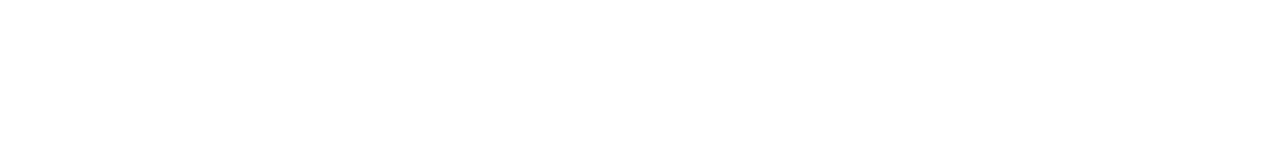
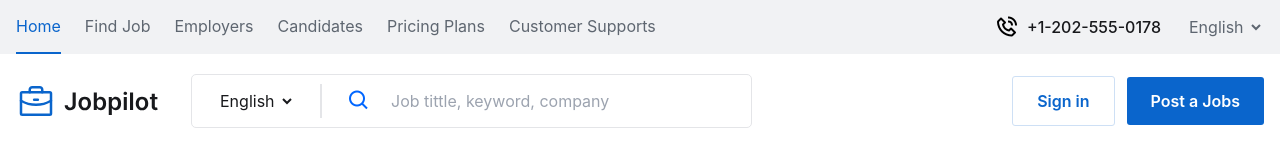
Before and after one commit to pnasiba/edujob.uz, a website: page index.html in a window 1280 px wide. Drawn offline with nearby package versions, Linux system fonts and the light colour scheme.

Commit message:
header done

```diff
--- a/index.html
+++ b/index.html
@@ -19,6 +19,98 @@
 </head>
 
 <body>
+    <header>
+        <nav class="bg-[#F1F2F4]">
+            <div class="container px-4 mx-auto">
+                <div class="nav__top flex justify-between items-center">
+                    <div>
+                        <ul class="flex gap-[24px]">
+                            <li
+                                class="active:text-[#0A65CC] text-[#0A65CC] hover:text-[#0A65CC] cursor-pointer hover:border-b-[#0A65CC] border-b-[#0A65CC] hover:border-b-2 border-b-2 py-[16px] font-normal leading-[20px]">
+                                Home</li>
+                            <li
+                                class="active:text-[#0A65CC] text-[#5E6670] hover:text-[#0A65CC] cursor-pointer hover:border-b-[#0A65CC] hover:border-b-2 py-[16px] font-normal leading-[20px]">
+                                Find Job</li>
+                            <li
+                                class="active:text-[#0A65CC] text-[#5E6670] hover:text-[#0A65CC] cursor-pointer hover:border-b-[#0A65CC] hover:border-b-2 py-[16px] font-normal leading-[20px]">
+                                Employers</li>
+                            <li
+                                class="active:text-[#0A65CC] text-[#5E6670] hover:text-[#0A65CC] cursor-pointer hover:border-b-[#0A65CC] hover:border-b-2 py-[16px] font-normal leading-[20px]">
+                                Candidates</li>
+                            <li
+                                class="active:text-[#0A65CC] text-[#5E6670] hover:text-[#0A65CC] cursor-pointer hover:border-b-[#0A65CC] hover:border-b-2 py-[16px] font-normal leading-[20px]">
+                                Pricing Plans</li>
+                            <li
+                                class="active:text-[#0A65CC] text-[#5E6670] hover:text-[#0A65CC] cursor-pointer hover:border-b-[#0A65CC] hover:border-b-2 py-[16px] font-normal leading-[20px]">
+                                Customer Supports</li>
+                        </ul>
+                    </div>
+                    <div>
+                        <ul class="flex gap-[24px] items-center">
+                            <li class="flex gap-[8px] items-center">
+                                <i class='bx bx-phone-call text-2xl'></i>
+                                <a href="tel:+1-202-555-0178" class="font-medium text-[#18191C]">+1-202-555-0178</a>
+                            </li>
+                            <li>
+                                <select name="flag" id="flag" class="bg-transparent text-[#5E6670] outline-none">
+                                    <option value="america">
+                                        English
+                                    </option>
+                                    <option value="uzbek">
+                                        Uzbek
+                                    </option>
+                                    <option value="russian">
+                                        Russian
+                                    </option>
+                                </select>
+                            </li>
+                        </ul>
+                    </div>
+                </div>
+            </div>
+        </nav>
+        <nav>
+            <div class="container px-4 mx-auto">
+                <div class="nav__bottom py-[20px] flex justify-between">
+                    <div class="flex gap-[32px] items-center">
+                        <img src="./assets/icons/Logo.svg" alt="Logo">
+
+                        <div class="flex gap-[25px] py-[9px] rounded-[5px] border-[1px] border-[#E4E5E8]">
+                            <select name="flag" id="flag"
+                                class="bg-transparent text-[#18191C] py-[6px] outline-none pl-[24px]">
+                                <option value="america">
+                                    English
+                                </option>
+                                <option value="uzbek">
+                                    Uzbek
+                                </option>
+                                <option value="russian">
+                                    Russian
+                                </option>
+                            </select>
+
+                            <div class="line"></div>
+
+                            <div class="flex items-center">
+                                <i class='bx bx-search text-2xl text-[#0066FF]'></i>
+                                <input type="search" placeholder="Job tittle, keyword, company"
+                                    class="w-[380px] outline-none py-[4px] px-[20px]">
+                            </div>
+                        </div>
+                    </div>
+                    <div class="flex items-center gap-[12px]">
+                        <button
+                            class="border-[1px] border-[#CEE0F5] py-[12px] px-[24px] rounded-[3px] text-[#0A65CC] font-semibold hover:border-[#0a65cc] hover:bg-[#0a65cc1e]">Sign
+                            in</button>
+                        <button
+                            class="bg-[#0A65CC] text-white py-[12px] px-[24px] rounded-[3px] font-semibold hover:bg-[#003ba1ec]">Post
+                            a Jobs</button>
+                    </div>
+                </div>
+            </div>
+        </nav>
+    </header>
+
 
 </body>
 
```
